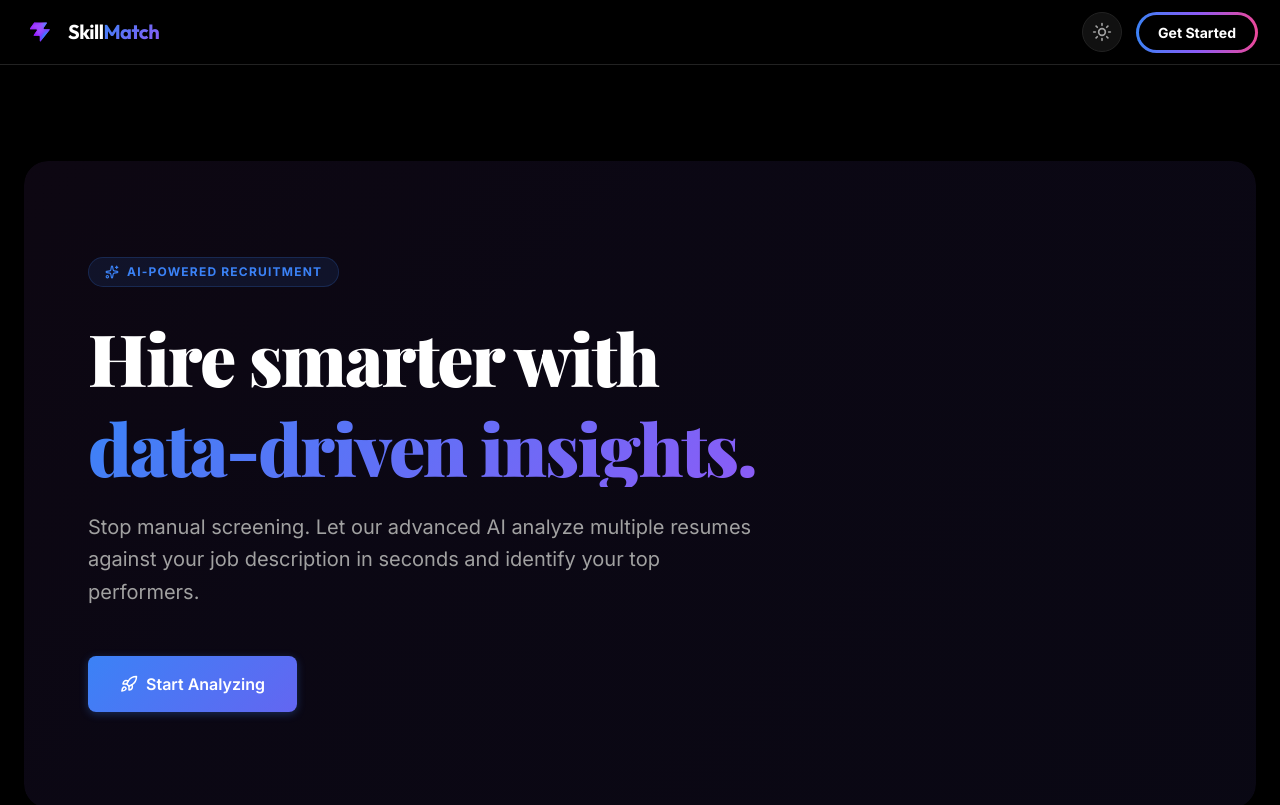
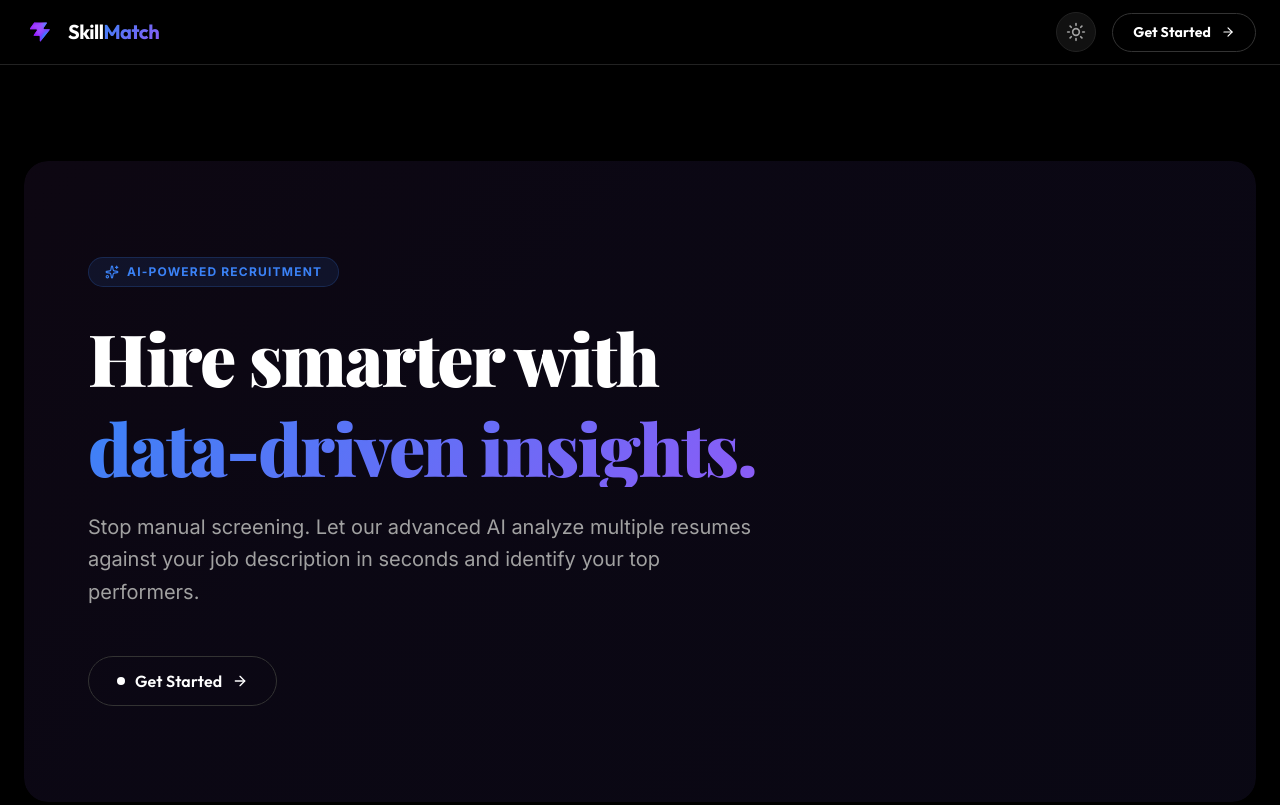
Before and after one commit to Garvgoel23/AI-Resume-Screening-System, a React (Vite) app in the folder client/: page / in a window 1280 px wide. Shown: the top 805 px of the page. Built offline with nearby package versions, Linux system fonts and the light colour scheme; a web font is replaced by a local one.

Commit message:
feat: initialize client application with core UI, logic, and styling for resume analysis.

```diff
--- a/client/src/App.css
+++ b/client/src/App.css
@@ -19,7 +19,7 @@
 }
 
 [data-theme="light"] .footer-outline-text {
-  -webkit-text-stroke: 2px #cbd5e1;
+  color: #cbd5e1;
 }
 
 .footer-avatar {
@@ -85,42 +85,55 @@
   transform: rotate(30deg);
 }
 
-/* ── Rainbow Border Button (Nav CTA) ──────────────────── */
-.rainbow-border-btn {
-  position: relative;
-  padding: 8px 20px;
+/* ── Get Started Pill Button ──────────────────────────── */
+.get-started-pill {
+  display: inline-flex;
+  align-items: center;
+  gap: 10px;
+  padding: 12px 28px;
   border-radius: 999px;
-  background: var(--bg-primary);
+  border: 1.5px solid var(--border-secondary);
+  background: transparent;
   color: var(--text-primary);
-  font-weight: 700;
-  font-size: 0.875rem;
+  font-family: 'Outfit', sans-serif;
+  font-weight: 600;
+  font-size: 1rem;
   cursor: pointer;
-  border: none;
-  z-index: 1;
+  transition: all 0.35s ease;
+  letter-spacing: 0.01em;
 }
 
-.rainbow-border-btn::before {
-  content: '';
-  position: absolute;
-  inset: -2px;
-  border-radius: 999px;
-  background: linear-gradient(90deg, #3b82f6, #8b5cf6, #ec4899, #f59e0b, #3b82f6);
-  background-size: 200% 100%;
-  animation: gradientWave 4s linear infinite;
-  z-index: -1;
+.get-started-pill:hover {
+  border-color: var(--text-primary);
+  transform: translateY(-2px);
+  box-shadow: 0 4px 20px rgba(59, 130, 246, 0.15);
 }
 
-.rainbow-border-btn::after {
-  content: '';
-  position: absolute;
-  inset: 1px;
-  border-radius: 999px;
-  background: var(--bg-primary);
-  z-index: -1;
+.get-started-pill:hover svg {
+  transform: translateX(3px);
 }
 
-.rainbow-border-btn:hover {
-  transform: translateY(-1px);
+.get-started-pill svg {
+  transition: transform 0.3s ease;
+}
+
+.pill-dot {
+  width: 8px;
+  height: 8px;
+  border-radius: 50%;
+  background: var(--text-primary);
+  flex-shrink: 0;
+}
+
+/* Nav variant — slightly smaller */
+.get-started-pill.nav-pill {
+  padding: 8px 20px;
+  font-size: 0.875rem;
+  font-weight: 700;
+}
+
+.get-started-pill.nav-pill .pill-dot {
+  display: none;
 }
 
 /* ── Feature Cards ────────────────────────────────────── */
--- a/client/src/App.tsx
+++ b/client/src/App.tsx
@@ -7,7 +7,7 @@ import ResultsDashboard from './components/ResultsDashboard';
 import { analyzeResumes } from './services/api';
 import type { CandidateAnalysis } from './types';
 import { useTheme } from './contexts/ThemeContext';
-import { Sparkles, Rocket, Target, Zap, Gem, AlertTriangle, Check, Circle, Sun, Moon } from 'lucide-react';
+import { Sparkles, Target, Zap, Gem, AlertTriangle, Check, Circle, Sun, Moon, ArrowRight } from 'lucide-react';
 
 // ── Typewriter Component ────────────────────────────────────
 const Typewriter: React.FC<{ text: string; delay?: number; startDelay?: number }> = ({ text, delay = 60, startDelay = 0 }) => {
@@ -73,6 +73,7 @@ const App: React.FC = () => {
   const handleAnalyze = async () => {
     setAppState('loading');
     setErrorMsg('');
+    window.scrollTo({ top: 0, behavior: 'smooth' });
     try {
       const response = await analyzeResumes(jdText, jdFile, resumeFiles);
       setResults(response.candidates);
@@ -108,7 +109,12 @@ const App: React.FC = () => {
         }}
       >
         <div className="max-w-7xl mx-auto px-6 h-16 flex items-center justify-between">
-          <div className="flex items-center gap-3">
+          <button
+            className="flex items-center gap-3 cursor-pointer bg-transparent border-none p-0"
+            onClick={handleReset}
+            title="Go to Home"
+            style={{ outline: 'none' }}
+          >
             <img src="/vite.svg" className="w-8 h-8" alt="Logo" />
             <span
               className="font-bold text-xl tracking-tight"
@@ -116,7 +122,7 @@ const App: React.FC = () => {
             >
               Skill<span className="gradient-text">Match</span>
             </span>
-          </div>
+          </button>
 
           <div className="flex items-center gap-4">
             <button
@@ -127,8 +133,8 @@ const App: React.FC = () => {
             >
               {theme === 'dark' ? <Sun size={20} /> : <Moon size={18} />}
             </button>
-            <button className="rainbow-border-btn hidden sm:block" onClick={scrollToInput}>
-              Get Started
+            <button className="get-started-pill nav-pill hidden sm:flex items-center gap-2" onClick={scrollToInput}>
+              Get Started <ArrowRight size={14} />
             </button>
           </div>
         </div>
@@ -174,10 +180,12 @@ const App: React.FC = () => {
                 </p>
 
                 <button
-                  className="btn-primary px-8 py-4 text-base rounded-full flex items-center gap-2"
+                  className="get-started-pill flex items-center gap-2.5"
                   onClick={scrollToInput}
                 >
-                  <Rocket size={18} /> Start Analyzing
+                  <span className="pill-dot" />
+                  Get Started
+                  <ArrowRight size={16} />
                 </button>
               </div>
             </div>
```
